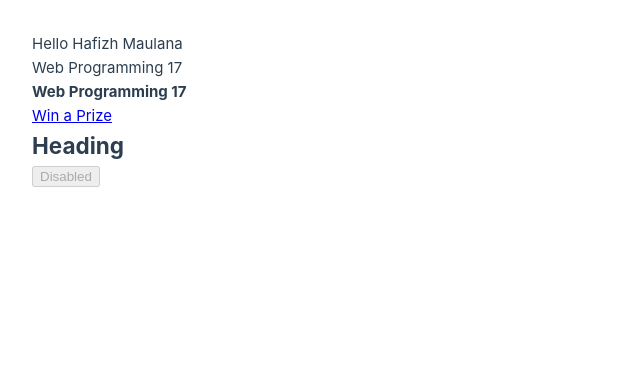
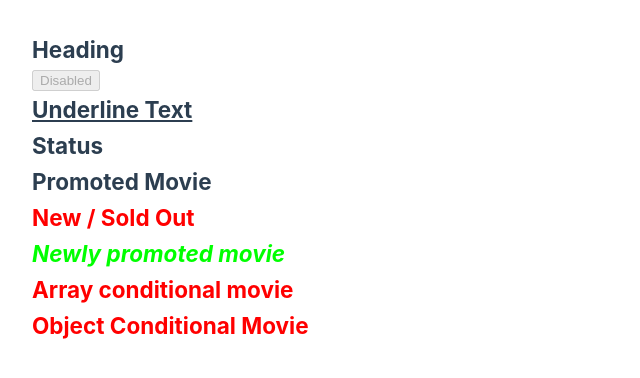
Before and after one commit to fizipan/vue-basic, a Vue app: page / in a window 1280 px wide. Shown: the top 378 px of the page, without its empty margins (0-640 px from the left). Built offline with nearby package versions, Linux system fonts and the light colour scheme.

Commit message:
binding-classes

```diff
--- a/src/App.vue
+++ b/src/App.vue
@@ -1,10 +1,17 @@
 <template>
-  <div>{{ greet }} {{ name }}</div>
-  <div v-text="channel"></div>
-  <div v-html="channelHtml"></div>
-  <div v-html="hack"></div>
   <h2 :id="headingId">Heading</h2>
   <button :disabled="isDisabled">Disabled</button>
+  <h2 class="underline">Underline Text</h2>
+  <h2 :class="status">Status</h2>
+  <h2 :class="isPromoted && 'promoted'">Promoted Movie</h2>
+  <h2 :class="isSoldOut ? 'sold-out' : 'new'">New / Sold Out</h2>
+  <h2 :class="['new', 'promoted']">Newly promoted movie</h2>
+  <h2 :class="[isPromoted && 'promoted', isSoldOut ? 'sold-out' : 'new']">
+    Array conditional movie
+  </h2>
+  <h2 :class="{ promoted: isPromoted, new: !isSoldOut, 'sold-out': isSoldOut }">
+    Object Conditional Movie
+  </h2>
 </template>
 
 <script>
@@ -12,16 +19,30 @@ export default {
   name: "App",
   data() {
     return {
-      greet: "Hello",
-      name: "Hafizh Maulana",
-      channel: "Web Programming 17",
-      channelHtml: "<b>Web Programming 17</b>",
-      hack: `<a href="#" onclick="alert('You have been hacked')">Win a Prize</a>`,
       headingId: "heading-id",
       isDisabled: true,
+      status: "danger",
+      isPromoted: false,
+      isSoldOut: true,
     }
   },
 }
 </script>
 
-<style scoped></style>
+<style scoped>
+.underline {
+  text-decoration: underline;
+}
+
+.promoted {
+  font-style: italic;
+}
+
+.new {
+  color: #00ff00;
+}
+
+.sold-out {
+  color: #ff0000;
+}
+</style>
```
